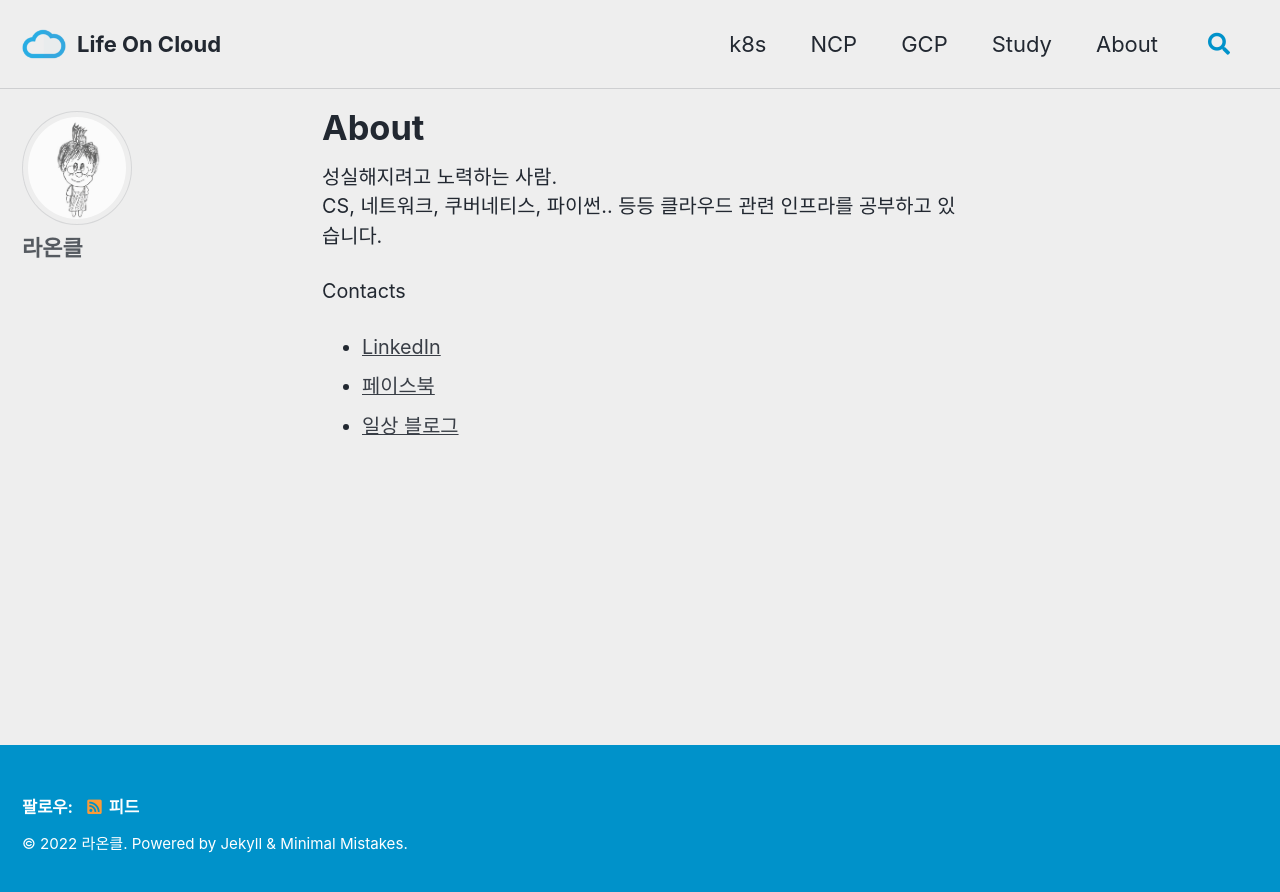
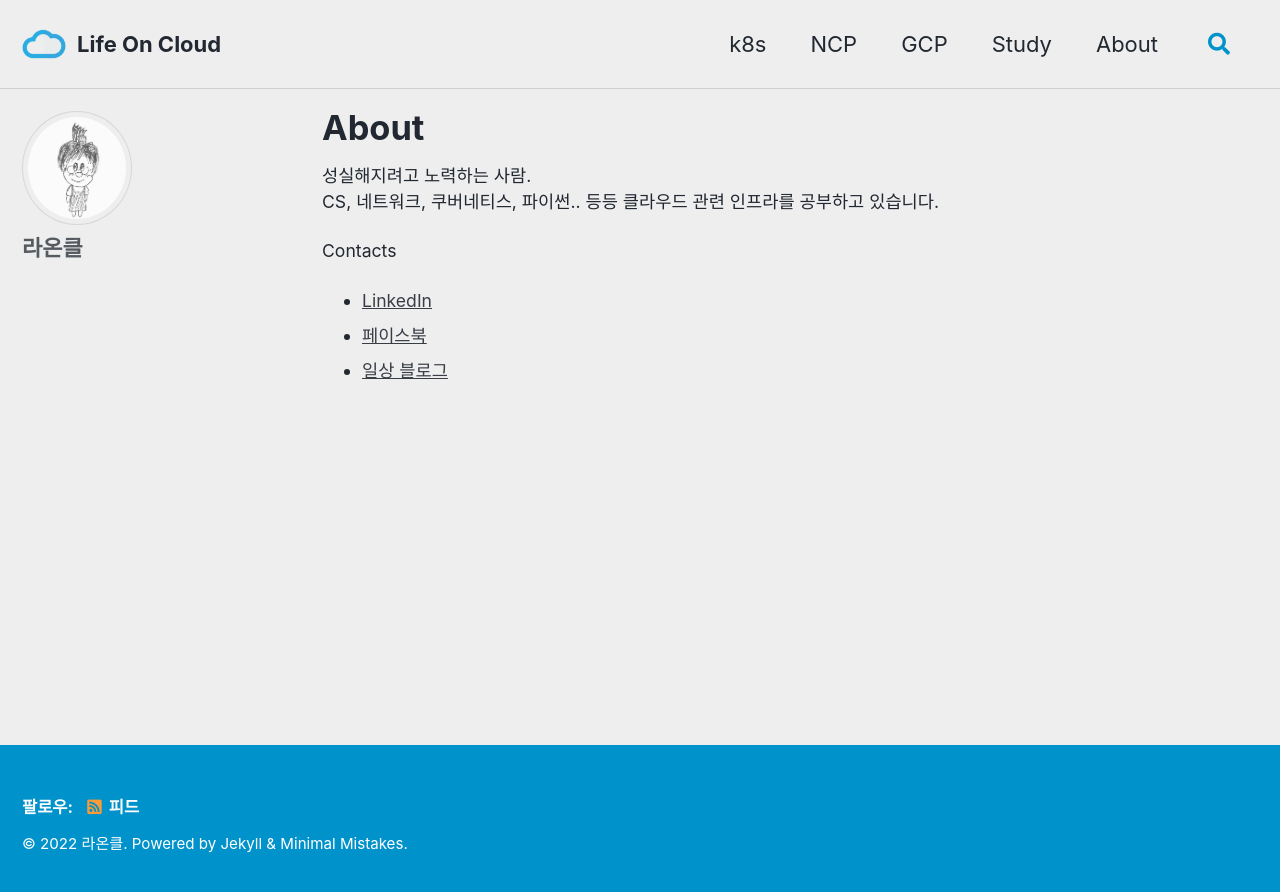
Before and after one commit to lifeoncloud/lifeoncloud.github.io, a Jekyll site: the page built from _pages/about.md, in a window 1280 px wide. Shown: the top 892 px of the page. Built offline with Jekyll 4.4.1, drawn with Linux system fonts in a browser that asks for light colours; cached includes are drawn as plain includes; comment, search, counter and statistics services are not loaded.

Commit message:
폰트 크기를 0.8rem으로 수정

```diff
--- a/_sass/minimal-mistakes/_page.scss
+++ b/_sass/minimal-mistakes/_page.scss
@@ -113,7 +113,7 @@ body {
   p,
   li,
   dl {
-    font-size: 0.9em;
+    font-size: 0.8rem;
   }
 
   /* paragraph indents */
```
